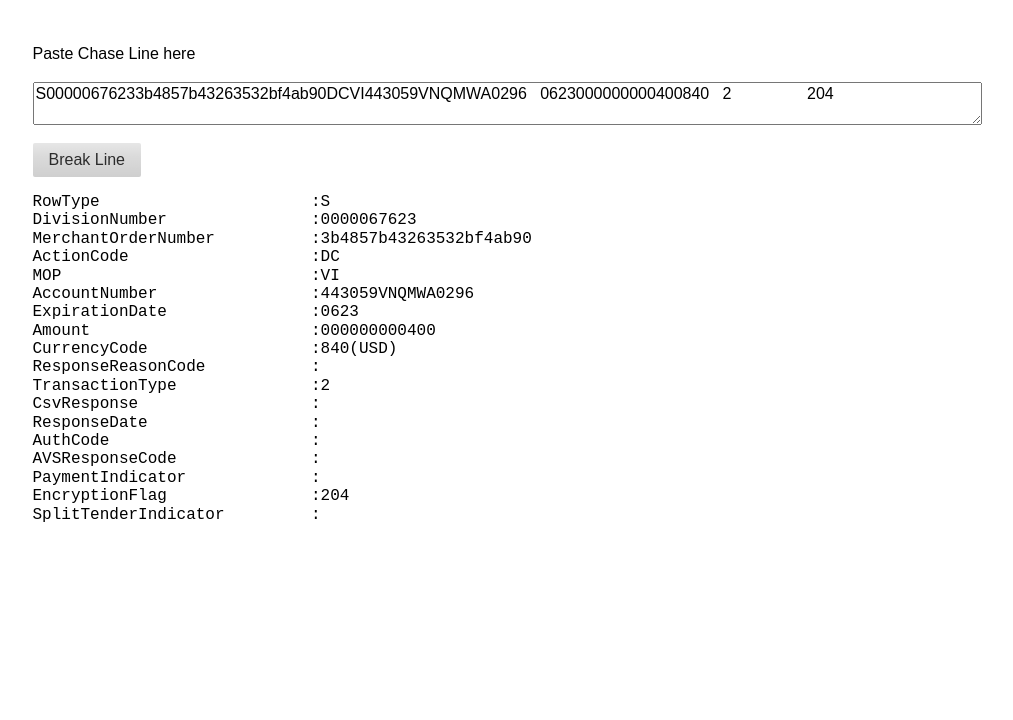
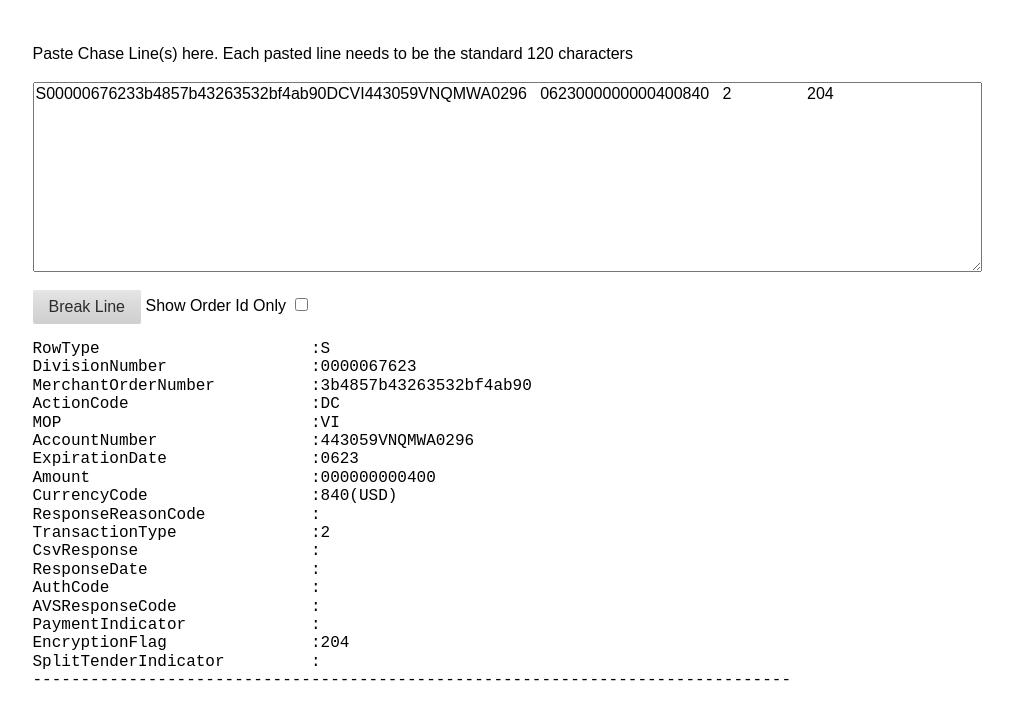
Before and after one commit to bajalnyt/bajalnyt.github.io, a plain HTML site: page chase_file.html in a window 1280 px wide. Both pictures are taken after a click on the button "Break Line". Shown: the whole page, without its empty margins (133-1146 px from the left). Drawn offline with nearby package versions, Linux system fonts and the light colour scheme.

Commit message:
support multiple line breaks

```diff
--- a/chase_file.html
+++ b/chase_file.html
@@ -5,8 +5,14 @@
 
     <script>
         function breakLine() {
-            var strToBreak = document.getElementById("chaseline").value.trim()
+            var content = document.getElementById("chaseline").value.trim()
+            var orderIdOnly = document.getElementById("orderIdOnly").checked
             var output = "<pre>"
+            strsToBreak = content.split(/\n/)
+            for (const strToBreak of strsToBreak) {
+                if(orderIdOnly) {
+                    output += "MerchantOrderNumber          :" + strToBreak.substring(11, 33) + " <br>"
+                } else {
                     output += "RowType                      :" + strToBreak.substring(0, 1) + " <br>"
                     output += "DivisionNumber               :" + strToBreak.substring(1, 11) + " <br>"
                     output += "MerchantOrderNumber          :" + strToBreak.substring(11, 33) + " <br>"
@@ -29,13 +35,12 @@
 
                     output += "EncryptionFlag               :" + strToBreak.substring(96, 99) + " <br>"
                     output += "SplitTenderIndicator         :" + strToBreak.substring(103, 104) + " <br>"
-
-
-            output += "</pre"
+                }
+                output += "-------------------------------------------------------------------------------<br>"
+            }
+            output += "</pre>"
 
             document.getElementById("output").innerHTML = output
-
-
         }
 
         function getCurrencyCode(code) {
@@ -57,10 +62,11 @@
 <body>
     <div style="text-align: center;margin-top: 45px;">
         <div style="display: inline-block; text-align: left;">
-            <label>Paste Chase Line here</label><br><br>
-            <textarea rows="2" id="chaseline"
+            <label>Paste Chase Line(s) here. Each pasted line needs to be the standard 120 characters</label><br><br>
+            <textarea rows="10" id="chaseline"
                 cols="100">S00000676233b4857b43263532bf4ab90DCVI443059VNQMWA0296   0623000000000400840   2                 204</textarea><br><br>
             <button class="pure-button" onClick="breakLine()">Break Line</button>
+            <label>Show Order Id Only</label>&nbsp;&nbsp;<input type="checkbox" id ="orderIdOnly">
             <div id="output"></div>
         </div>
     </div>
```
Lines whose indentation alone changed are shown as unchanged.
